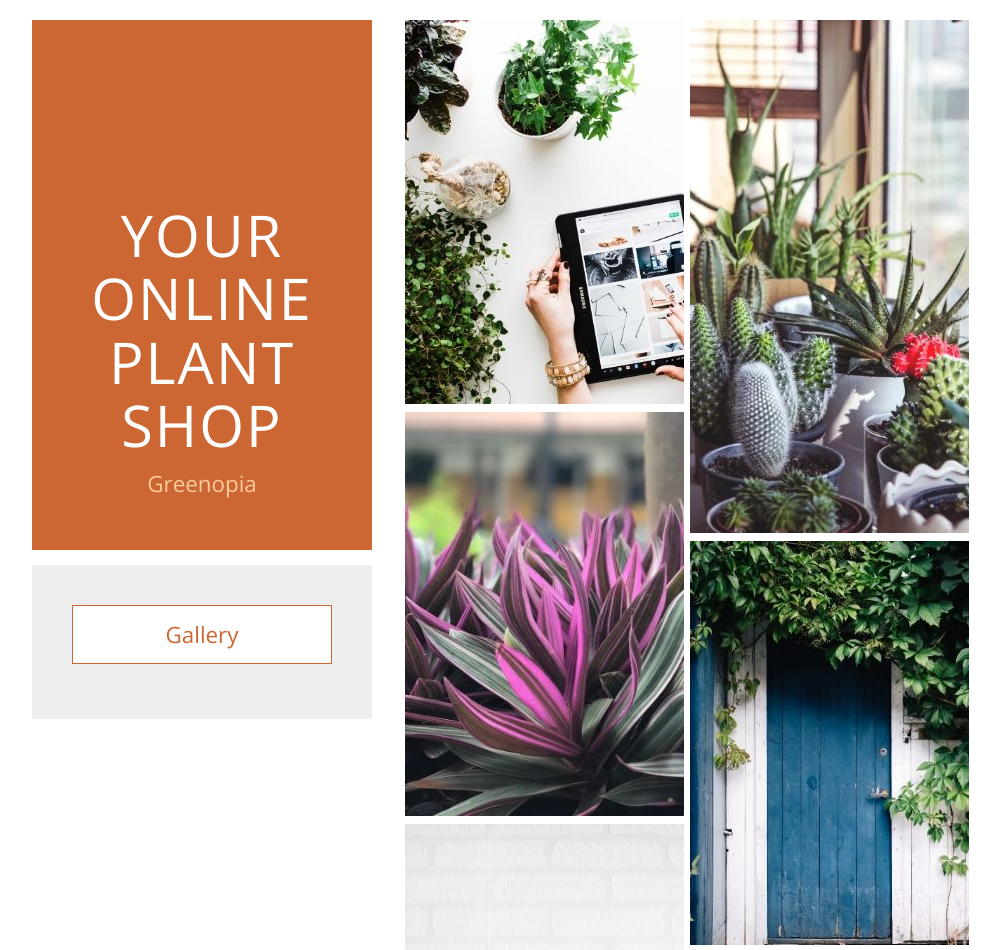
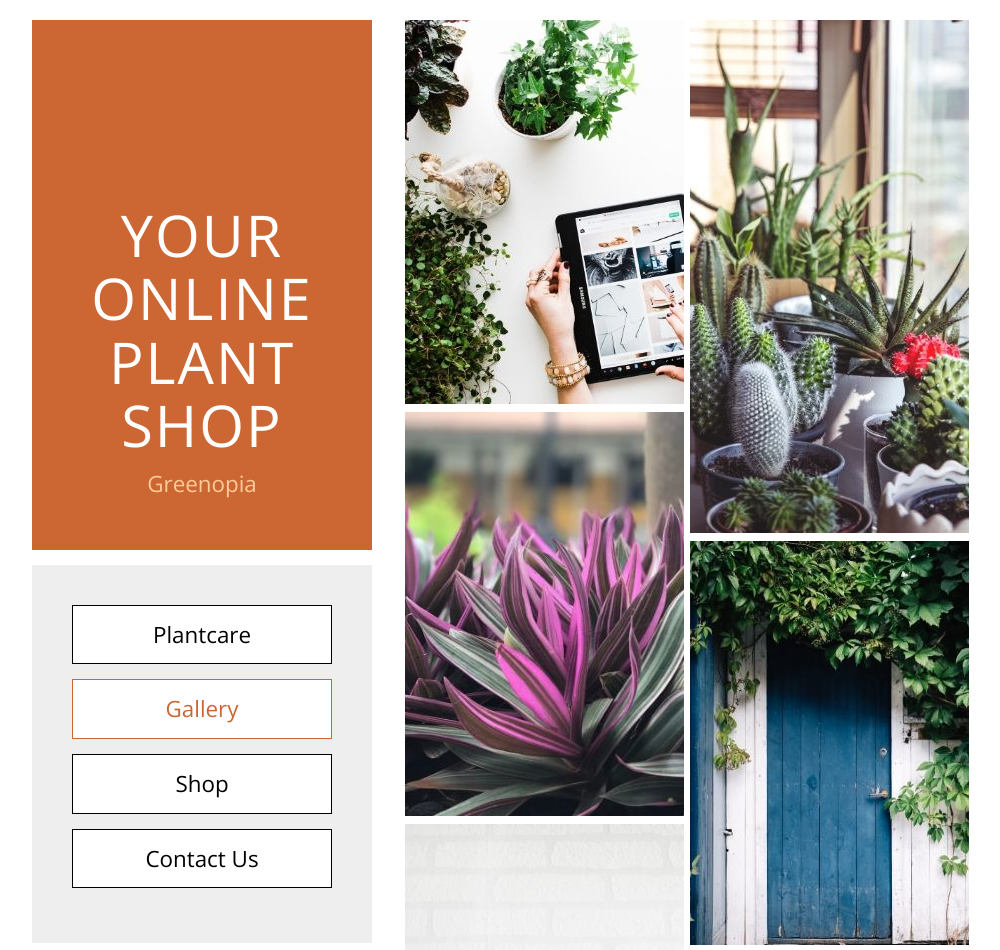
Before and after one commit to dayana-alonso/greentopia, a plain HTML site: page index.html in a window 1280 px wide. Shown: the top 950 px of the page, without its empty margins (23-1023 px from the left). Drawn offline with nearby package versions, Linux system fonts and the light colour scheme; files that its build step writes are made by us from their sources.

Commit message:
url for github.io

```diff
--- a/index.html
+++ b/index.html
@@ -27,11 +27,17 @@
           </section>
 
           <nav class="tm-main-nav">
-            <ul class="tm-main-nav-ul">
-              <li class="tm-nav-item"><a href="index.html" class="tm-nav-item-link tm-button active">Gallery</a>
-              </li>
-            </ul>
-          </nav>
+                <ul class="tm-main-nav-ul">
+                    <li class="tm-nav-item"><a href="#" class="tm-nav-item-link tm-button">Plantcare</a>
+                    </li>
+                    <li class="tm-nav-item"><a href="index.html" class="tm-nav-item-link tm-button active">Gallery</a>
+                    </li>
+                    <li class="tm-nav-item"><a href="#" class="tm-nav-item-link tm-button">Shop</a>
+                    </li>
+                    <li class="tm-nav-item"><a href="#" class="tm-nav-item-link tm-button">Contact Us</a>
+                    </li>
+                </ul>
+            </nav>
          </div>
 
         <div class="tm-main-content tm-gallery-container">
@@ -58,7 +64,7 @@
         </div> <!-- tm-main-content -->
       </div>
 
-        <footer class="tm-footer text-right box">
+        <footer class="tm-footer text-right">
          <p>Copyright &copy; <span class="tm-current-year">2019</span>  - Designed by Dayana Alonso</p>
         </footer>
     </div>
```
Also changed, not shown: 1 other file.
